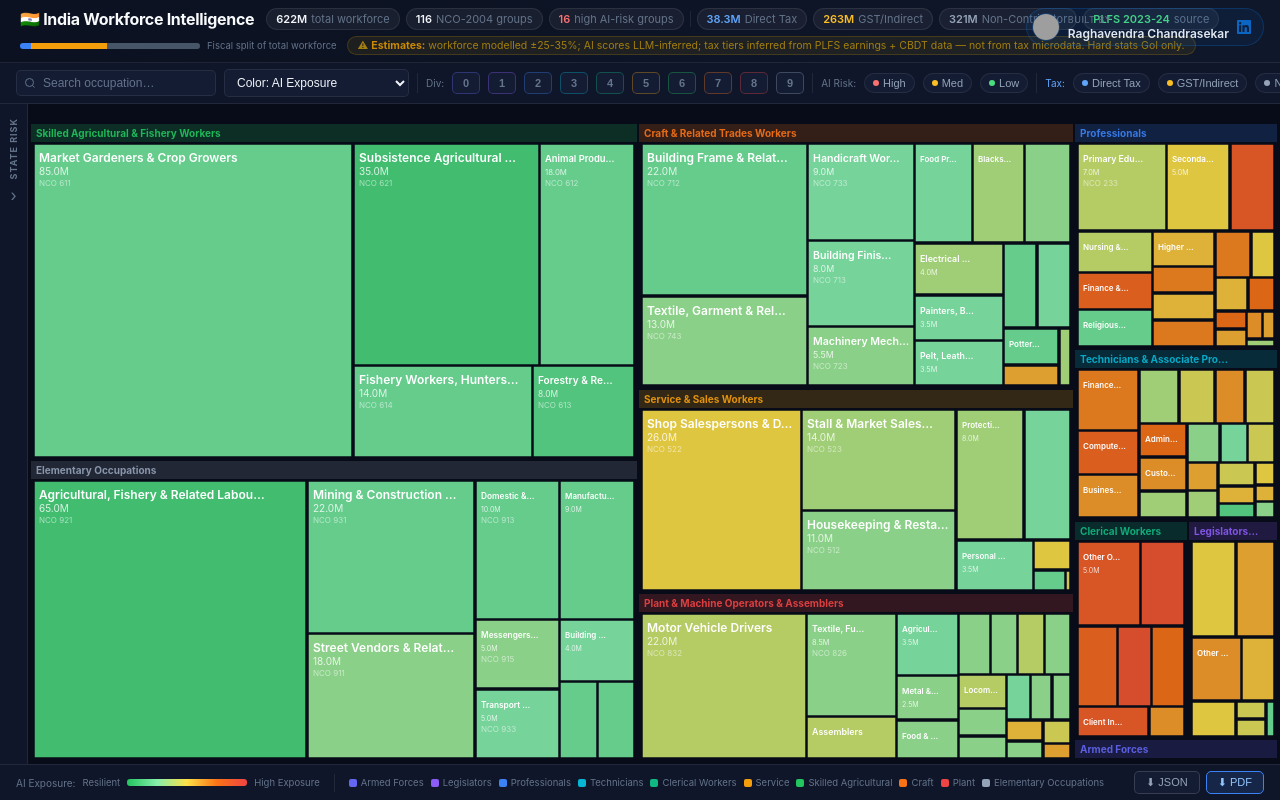
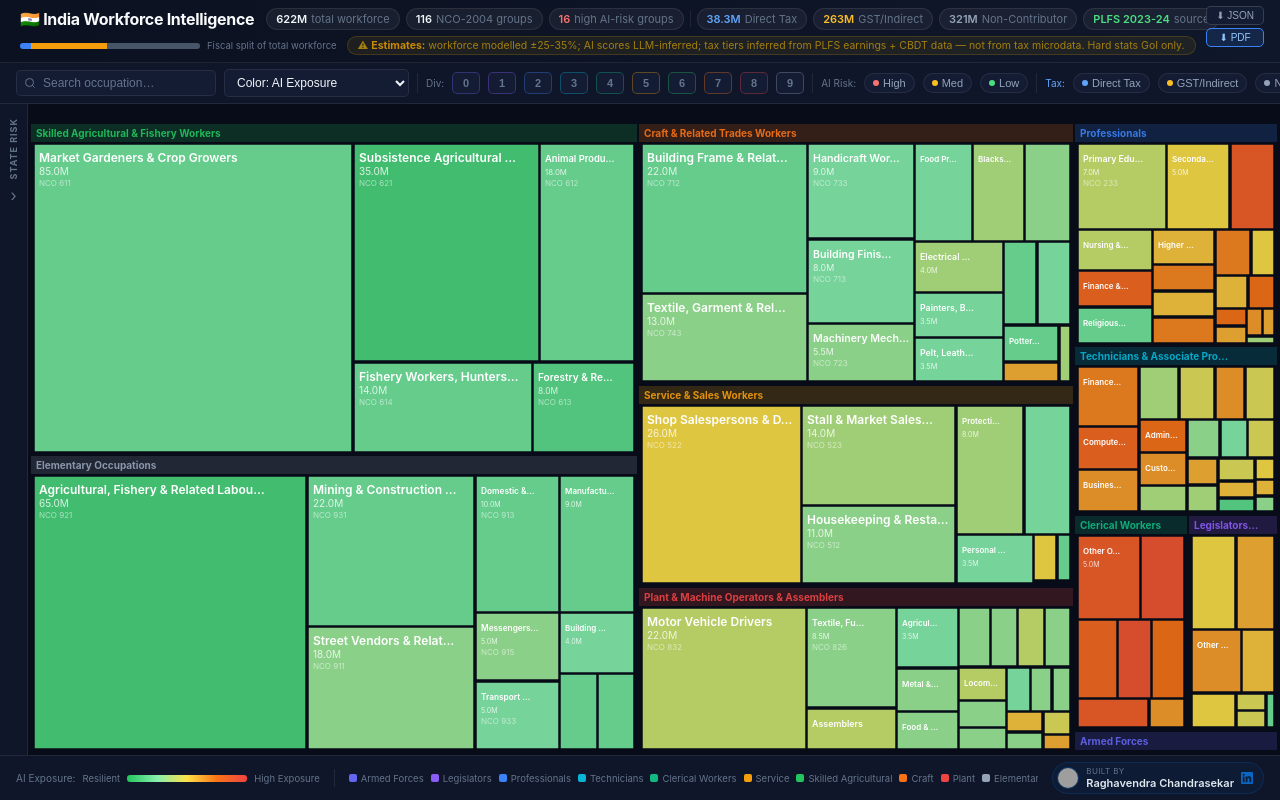
Before and after one commit to raghavrajpillai/india-workforce-intelligence, a React (Vite) app: page / in a window 1280 px wide. Built offline with nearby package versions, Linux system fonts and the light colour scheme; grey boxes are pictures that could not be loaded.

Commit message:
Move export buttons to header top-right, author credit to bottom bar

```diff
--- a/src/components/BottomBar.tsx
+++ b/src/components/BottomBar.tsx
@@ -1,3 +1,4 @@
+import { useEffect } from 'react';
 import { MetricKey, OccupationData, DatasetMetadata } from '../types/occupation';
 import { METRIC_CONFIG, DIVISION_COLORS } from '../utils/colorScale';
 
@@ -45,6 +46,14 @@ export default function BottomBar({
     }
   }
 
+  // Wire header export buttons to these functions
+  useEffect(() => {
+    const jsonBtn = document.getElementById('header-export-json');
+    const pdfBtn  = document.getElementById('header-export-pdf');
+    if (jsonBtn) jsonBtn.onclick = downloadJSON;
+    if (pdfBtn)  pdfBtn.onclick  = exportPDF;
+  });
+
   return (
     <div className="bottom-bar">
       {/* Legend gradient */}
@@ -76,11 +85,22 @@ export default function BottomBar({
         })}
       </div>
 
-      {/* Export */}
-      <div className="export-group">
-        <button className="export-btn" onClick={downloadJSON}>⬇ JSON</button>
-        <button className="export-btn primary" onClick={exportPDF}>⬇ PDF</button>
-      </div>
+      {/* Author credit — bottom right */}
+      <a
+        href="https://www.linkedin.com/in/raghavendrachandrasekar/"
+        target="_blank"
+        rel="noopener noreferrer"
+        className="bottom-author"
+      >
+        <img src="https://github.com/raghavrajpillai.png" alt="Raghavendra" className="bottom-author-avatar" />
+        <div className="bottom-author-text">
+          <span className="bottom-author-built">Built by</span>
+          <span className="bottom-author-name">Raghavendra Chandrasekar</span>
+        </div>
+        <svg width="12" height="12" viewBox="0 0 24 24" fill="#0a66c2" style={{ flexShrink: 0 }}>
+          <path d="M20.447 20.452h-3.554v-5.569c0-1.328-.027-3.037-1.852-3.037-1.853 0-2.136 1.445-2.136 2.939v5.667H9.351V9h3.414v1.561h.046c.477-.9 1.637-1.85 3.37-1.85 3.601 0 4.267 2.37 4.267 5.455v6.286zM5.337 7.433a2.062 2.062 0 01-2.063-2.065 2.064 2.064 0 112.063 2.065zm1.782 13.019H3.555V9h3.564v11.452zM22.225 0H1.771C.792 0 0 .774 0 1.729v20.542C0 23.227.792 24 1.771 24h20.451C23.2 24 24 23.227 24 22.271V1.729C24 .774 23.2 0 22.222 0h.003z"/>
+        </svg>
+      </a>
     </div>
   );
 }
--- a/src/components/Header.tsx
+++ b/src/components/Header.tsx
@@ -75,26 +75,11 @@ export default function Header({ metadata, totalShown, highAiCount, fiscalSummar
           </div>
         </div>
 
-        {/* Author credit — always visible, top right */}
-        <a
-          href="https://www.linkedin.com/in/raghavendrachandrasekar/"
-          target="_blank"
-          rel="noopener noreferrer"
-          className="author-chip"
-        >
-          <img
-            src="https://github.com/raghavrajpillai.png"
-            alt="Raghavendra Chandrasekar"
-            className="author-avatar"
-          />
-          <div className="author-text">
-            <span className="author-built">Built by</span>
-            <span className="author-name">Raghavendra Chandrasekar</span>
-          </div>
-          <svg width="14" height="14" viewBox="0 0 24 24" fill="#0a66c2" style={{ flexShrink: 0 }}>
-            <path d="M20.447 20.452h-3.554v-5.569c0-1.328-.027-3.037-1.852-3.037-1.853 0-2.136 1.445-2.136 2.939v5.667H9.351V9h3.414v1.561h.046c.477-.9 1.637-1.85 3.37-1.85 3.601 0 4.267 2.37 4.267 5.455v6.286zM5.337 7.433a2.062 2.062 0 01-2.063-2.065 2.064 2.064 0 112.063 2.065zm1.782 13.019H3.555V9h3.564v11.452zM22.225 0H1.771C.792 0 0 .774 0 1.729v20.542C0 23.227.792 24 1.771 24h20.451C23.2 24 24 23.227 24 22.271V1.729C24 .774 23.2 0 22.222 0h.003z"/>
-          </svg>
-        </a>
+        {/* Export buttons stacked top-right */}
+        <div className="header-export-stack">
+          <button className="header-export-btn" id="header-export-json">⬇ JSON</button>
+          <button className="header-export-btn header-export-pdf" id="header-export-pdf">⬇ PDF</button>
+        </div>
       </div>
 
       {/* Row 2: Fiscal breakdown bar + caveat */}
--- a/src/index.css
+++ b/src/index.css
@@ -68,6 +68,37 @@ html, body, #root { height: 100%; width: 100%; background: var(--bg-primary); co
 }
 .sp-title { font-size: 11px; font-weight: 700; color: var(--text-primary); }
 .sp-note { font-size: 9px; color: #92640c; background: rgba(234,179,8,0.1); border-radius: 8px; padding: 1px 6px; }
+
+/* Header export stack (top right, stacked vertically) */
+.header-export-stack {
+  position: absolute; top: 6px; right: 16px;
+  display: flex; flex-direction: column; gap: 3px; z-index: 10;
+}
+.header-export-btn {
+  background: var(--bg-card); border: 1px solid var(--border-strong);
+  border-radius: var(--radius-sm); color: var(--text-secondary);
+  font-size: 10px; padding: 3px 9px; cursor: pointer;
+  transition: all .15s; white-space: nowrap; text-align: center;
+}
+.header-export-btn:hover { border-color: var(--accent); color: var(--text-primary); background: var(--accent-dim); }
+.header-export-pdf { border-color: var(--accent); color: #93c5fd; background: var(--accent-dim); }
+
+/* Bottom bar author credit */
+.bottom-author {
+  display: flex; align-items: center; gap: 7px;
+  margin-left: auto; flex-shrink: 0;
+  background: rgba(10,102,194,0.08); border: 1px solid rgba(10,102,194,0.2);
+  border-radius: 16px; padding: 3px 10px 3px 4px;
+  text-decoration: none; transition: background .15s;
+}
+.bottom-author:hover { background: rgba(10,102,194,0.18); }
+.bottom-author-avatar {
+  width: 22px; height: 22px; border-radius: 50%;
+  object-fit: cover; border: 1px solid rgba(10,102,194,0.4);
+}
+.bottom-author-text { display: flex; flex-direction: column; gap: 0; }
+.bottom-author-built { font-size: 8px; color: var(--text-muted); text-transform: uppercase; letter-spacing: 0.4px; }
+.bottom-author-name { font-size: 11px; font-weight: 600; color: #e2e8f0; white-space: nowrap; }
 
 /* Section dividers in state list */
 .sp-section-label {
@@ -158,7 +189,7 @@ html, body, #root { height: 100%; width: 100%; background: var(--bg-primary); co
 .header-kpis {
   display: flex; gap: 6px; flex-wrap: nowrap; overflow: hidden;
   flex: 1; align-items: center;
-  padding-right: 220px; /* reserve space for absolutely-positioned author chip */
+  padding-right: 100px; /* reserve space for export buttons */
 }
 .kpi-chip {
   background: rgba(255,255,255,0.05);
```
